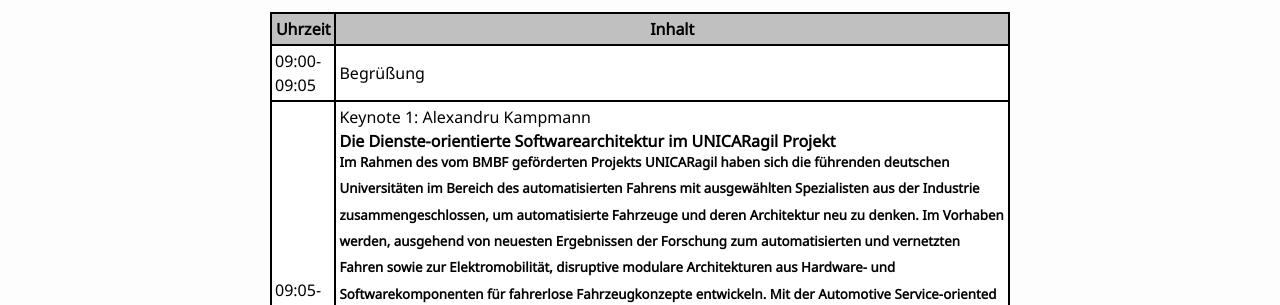
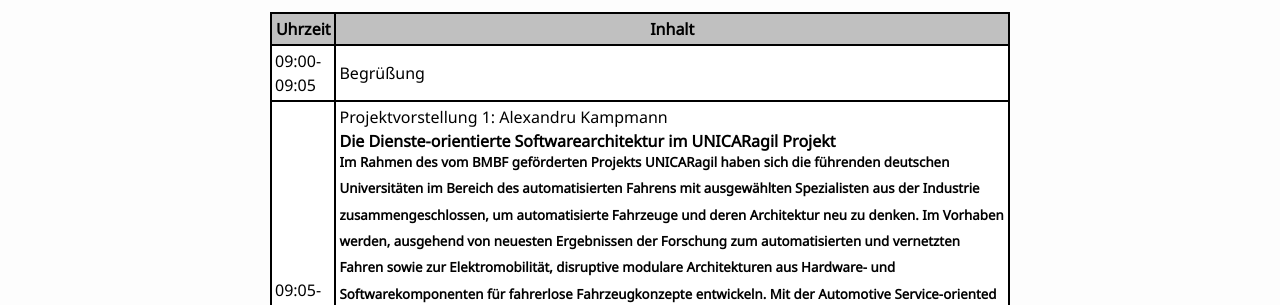
Before and after one commit to ASE-Workshop/2022, a Jekyll site: the page built from 0-programm.md, in a window 1280 px wide and 1400 px high. Shown: the part 290-595 px from the top of the window. Built offline with Jekyll 4.4.1, drawn with Linux system fonts in a browser that asks for light colours; some of the changed text lies outside the part shown.

Commit message:
Update 0-programm.md

```diff
--- a/0-programm.md
+++ b/0-programm.md
@@ -50,7 +50,7 @@ table.GeneratedTable thead {
     </tr>
     <tr>
       <td>09:05-09:35</td>
-      <td>Keynote 1: Alexandru Kampmann <br/>  <b>Die Dienste-orientierte Softwarearchitektur im UNICARagil Projekt<b> <br/> <sup> Im Rahmen des vom BMBF geförderten Projekts UNICARagil haben sich die führenden deutschen Universitäten im Bereich des automatisierten Fahrens mit ausgewählten Spezialisten aus der Industrie zusammengeschlossen, um automatisierte Fahrzeuge und deren Architektur neu zu denken. Im Vorhaben werden, ausgehend von neuesten Ergebnissen der Forschung zum automatisierten und vernetzten Fahren sowie zur Elektromobilität, disruptive modulare Architekturen aus Hardware- und Softwarekomponenten für fahrerlose Fahrzeugkonzepte entwickeln. Mit der Automotive Service-oriented Software Architecture (ASOA) ist im Rahmen des Projekts eine dynamische, updatebare Softwarearchitektur entstanden. Diese bildet die Basis zur Implementierung verschiedenster Fahrzeugfunktionen im UNICARagil Projekt. Mittels konsequenter Modularität und dynamischer Laufzeitintegration schafft sie die Grundlage für updatefähige Software im Elektroniksystem für das automatisierte Fahren. Die ASOA realisiert ein modulares Softwarekonzept, das die Ausführung von Softwarediensten in einem verteilten System verschiedenster Leistungsklasse ermöglicht – von eingebetteten Systemen bis zu Hochleistungsrechnern.<sup>
+      <td>Projektvorstellung 1: Alexandru Kampmann <br/>  <b>Die Dienste-orientierte Softwarearchitektur im UNICARagil Projekt<b> <br/> <sup> Im Rahmen des vom BMBF geförderten Projekts UNICARagil haben sich die führenden deutschen Universitäten im Bereich des automatisierten Fahrens mit ausgewählten Spezialisten aus der Industrie zusammengeschlossen, um automatisierte Fahrzeuge und deren Architektur neu zu denken. Im Vorhaben werden, ausgehend von neuesten Ergebnissen der Forschung zum automatisierten und vernetzten Fahren sowie zur Elektromobilität, disruptive modulare Architekturen aus Hardware- und Softwarekomponenten für fahrerlose Fahrzeugkonzepte entwickeln. Mit der Automotive Service-oriented Software Architecture (ASOA) ist im Rahmen des Projekts eine dynamische, updatebare Softwarearchitektur entstanden. Diese bildet die Basis zur Implementierung verschiedenster Fahrzeugfunktionen im UNICARagil Projekt. Mittels konsequenter Modularität und dynamischer Laufzeitintegration schafft sie die Grundlage für updatefähige Software im Elektroniksystem für das automatisierte Fahren. Die ASOA realisiert ein modulares Softwarekonzept, das die Ausführung von Softwarediensten in einem verteilten System verschiedenster Leistungsklasse ermöglicht – von eingebetteten Systemen bis zu Hochleistungsrechnern.<sup>
     <tr>
       <td>09:35-10:05</td>
       <td>Lukas Birkemeyer <br/> <b>Wann fahren wir autonom? Eine Untersuchung aus technischer und rechtlicher Sicht.<b> <br/> <sup>Autonomes Fahren rückt immer mehr in den Fokus der Gesellschaft. Im Gesetz zum autonomen Fahren sieht die deutsche Bundesregierung einen Meilenstein, der die Realisierung des autonomen Fahrens ermöglicht. Dennoch sind keine serienreifen, autonomen Fahrfunktionen auf deutschen Straßen zugelassen. Wie weit sind wir noch vom Traum vom autonomen Fahren entfernt? In diesem Beitrag wird untersucht, welche offenen Fragen es aus juristischer und technischer Sicht gibt und in welchen Punkten beide Disziplinen aufeinander warten. Der aktuelle Stand wird in den Bereichen Typgenehmigung/Zulassung, Fahrerlaubnis (Führerschein) und Haftung systematisch untersucht. Mit Hilfe eines Gedankenexperiments, bei dem der menschliche Fahrer durch einen Roboterfahrer ersetzt wird, wird eine einheitliche Basis geschaffen, um automatisierte Fahrfunktionen und Fahrerassistenzsysteme zu vergleichen. Dieser Beitrag deckt offene Fragen auf, die für die Realisierung des vollständig autonomen Fahrens noch beantwortet werden müssen. Eine praktische Umsetzung erfordert eine enge interdisziplinäre Zusammenarbeit, insbesondere von Expert*innen aus den Bereichen Regulierung, Technik und Sozialwissenschaften.  <sup>
@@ -63,7 +63,7 @@ table.GeneratedTable thead {
     </tr>
      <tr>
       <td>11:00-11:30</td>
-      <td>Keynote 2: Frank Köster<br/> <b>The SET Level project approaching the final sprint<b> <br/> <sup>Die Simulation ist konfigurierbar für jede Aufgabe bei der Verifizierung und Validierung automatisierter Fahrfunktionen. Bevor wir die Vorteile automatisierter Fahrzeuge im täglichen Leben genießen können, muss ihre absolute Verkehrssicherheit gewährleistet sein. Denn wenn ein Auto sich selbstständig durch den Verkehr bewegen soll, muss es jede Situation meistern können. Dies nur unter realen Bedingungen zu testen, ist unmöglich. Dieses Problems nimmt sich das Projekt SET Level an. Bei SET Level geht es um das simulationsbasierte Entwickeln und Testen von automatisierten Fahrzeugen. Daran arbeiten Forscherinnen und Entwicklerinnen von 20 Projektpartnern aus Wissenschaft und Wirtschaft. Gemeinsam wird der Grundstein für eine verlässliche Überprüfung und damit für die spätere Zulassung automatisierter Fahrfunktionen gelegt.<sup>
+      <td>Projektvorstellung 2: Frank Köster<br/> <b>The SET Level project approaching the final sprint<b> <br/> <sup>Die Simulation ist konfigurierbar für jede Aufgabe bei der Verifizierung und Validierung automatisierter Fahrfunktionen. Bevor wir die Vorteile automatisierter Fahrzeuge im täglichen Leben genießen können, muss ihre absolute Verkehrssicherheit gewährleistet sein. Denn wenn ein Auto sich selbstständig durch den Verkehr bewegen soll, muss es jede Situation meistern können. Dies nur unter realen Bedingungen zu testen, ist unmöglich. Dieses Problems nimmt sich das Projekt SET Level an. Bei SET Level geht es um das simulationsbasierte Entwickeln und Testen von automatisierten Fahrzeugen. Daran arbeiten Forscherinnen und Entwicklerinnen von 20 Projektpartnern aus Wissenschaft und Wirtschaft. Gemeinsam wird der Grundstein für eine verlässliche Überprüfung und damit für die spätere Zulassung automatisierter Fahrfunktionen gelegt.<sup>
     <tr>
       <td>11:30-12:00</td>
       <td>Jörn Schneider<br/> <b>A Translation Semantics for Driving Simulation Languages<b> <br/> <sup>The development of advanced driver assistance systems and automated driving functions requires the usage of driving simulation as integral part of the software engineering process. Moreover, safety standards such as SOTIF (ISO 21448) and legal regulations give driving simulation a key role for the safety validation of automated driving functions by OEMs and Tier-1s as well as independent or governmental institutions. Even as new standards for driving simulation languages come into use, this gives rise to the need for translation tools between different driving simulator languages. Two major challenges in this context for translation tools are hitherto not well addressed: 1. Adaptability to new languages or versions thereof. 2. Correctness of translation. We elaborate on some of the central challenges in this regard, present a prototype of a retargetable translator for driving simulation languages, and a suiting translation semantics, as first cornerstones of a future approach to validate or verify translations.<sup>
```
